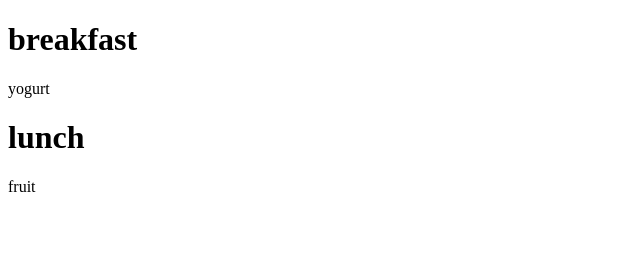
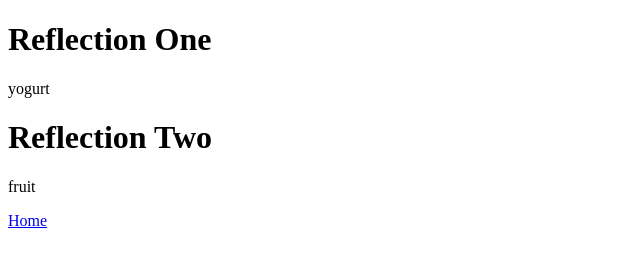
Before and after one commit to ysierra21/my_website, a plain HTML site: page readings.html in a window 1280 px wide. Shown: the whole page, without its empty margins (0-640 px from the left). Drawn offline with Linux system fonts and the light colour scheme.

Commit message:
Add files via upload

```diff
--- a/readings.html
+++ b/readings.html
@@ -1,12 +1,13 @@
 <!DOCTYPE html>
 <html>
 <head>
-    <title>Website Title</title>
+    <title>Reading Responses</title>
 </head>
 <body>
-    <h1>breakfast</h1>
+    <h1>Reflection One</h1>
     <p>yogurt</p>
-    <h1>lunch</h1>
+    <h1>Reflection Two</h1>
     <p>fruit</p>
+    <a href="index.html">Home</a>
 </body>
 </html>
```
Also changed, not shown: 1 other file.
